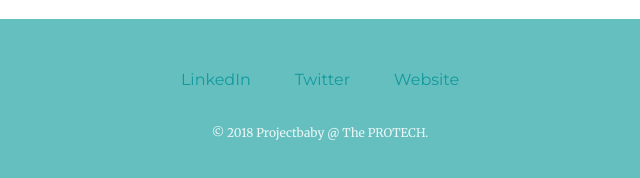
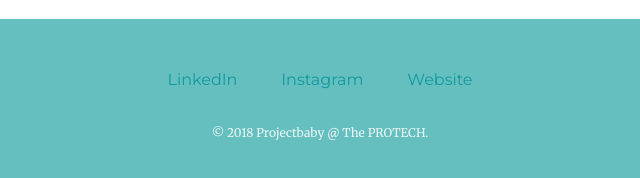
Before and after one commit to iprojectbaby/mysite, a plain HTML site: page index.html in a window 1280 px wide. Shown: the part 2684-2862 px from the top of the page, 320-960 px from the left. Drawn offline with Linux system fonts and the light colour scheme.

Commit message:
new index.html

```diff
--- a/index.html
+++ b/index.html
@@ -24,7 +24,7 @@
     <div class="profile">
       <img src="images/20230819_221909.png" alt="projectbaby-profile-img">
       <h2>Hello.</h2>
-      <p class="intro">I'm a web developer with a keep eye 😍 for creating beautiful and function website. My goal is to combine design and technology to craft seamless user experiences🚀.</p>
+      <p class="intro">I'm a web developer with a keen eye 😍 for creating beautiful and function website. My goal is to combine design and technology to craft seamless user experiences🚀.</p>
     </div>
     <hr>
     <div class="skills">
@@ -55,9 +55,9 @@
 
 
   <div class="bottom-container">
-    <a class="footer-link" href="https://www.linkedin.com/in/angela-yu-963a584b/">LinkedIn</a>
-    <a class="footer-link" href="https://twitter.com/yu_angela">Twitter</a>
-    <a class="footer-link" href="https://www.appbrewery.co/">Website</a>
+    <a class="footer-link" href="https://www.linkedin.com/in/ubaka-emeka-690213220/">LinkedIn</a>
+    <a class="footer-link" href="https://Instagram.com/a_projectbaby">Instagram</a>
+    <a class="footer-link" href="https://github.com/iprojectbaby/">Website</a>
     <p class="copyright">© 2018 Projectbaby @ The PROTECH.</p>
   </div>
 </body>
```
